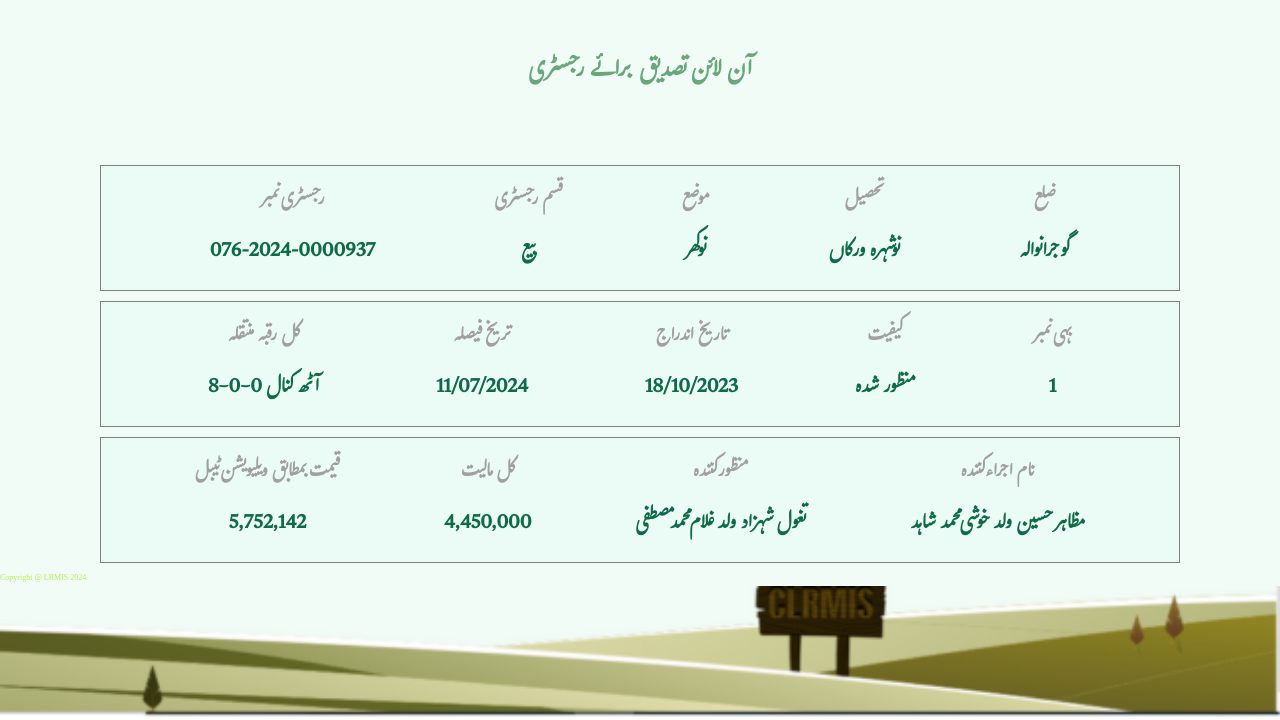
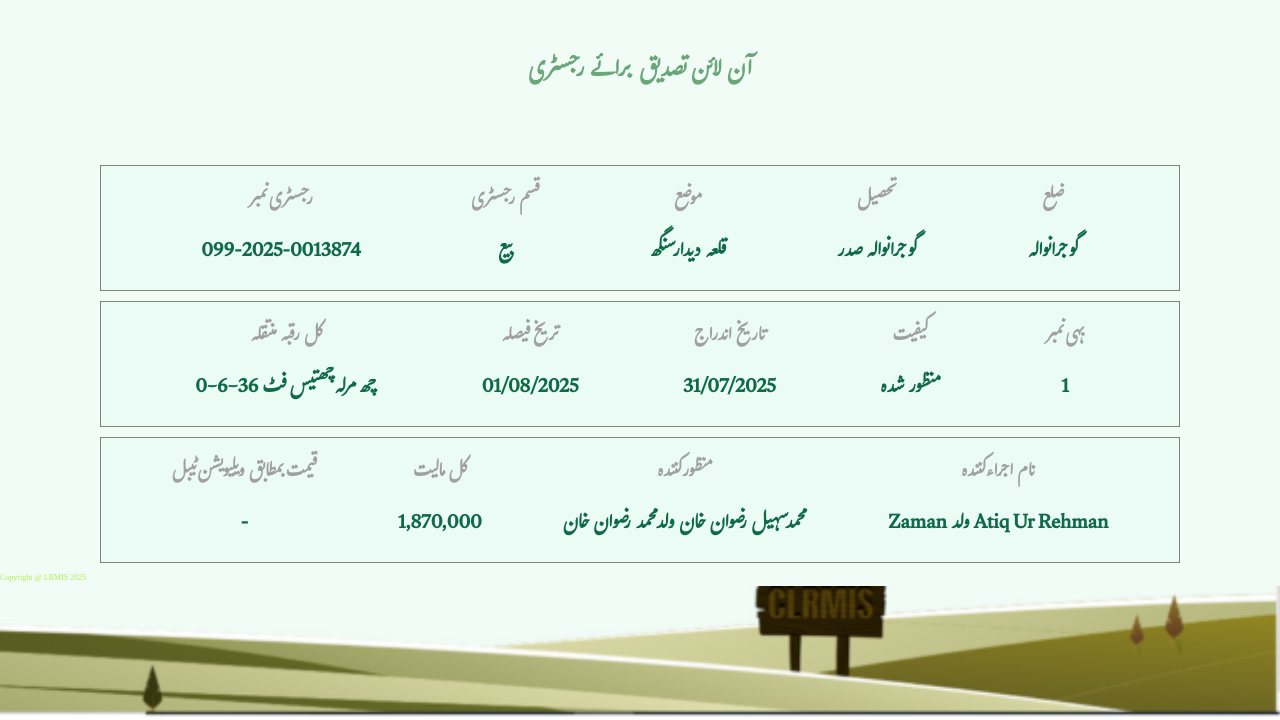
Before and after one commit to punjabzameen/https-onlinefard.punjab-zameen.gov.pk-RegistryVerification-data-HZVAQeF2tYkBM-k1QiYugCUGePYZgI-424, a plain HTML site: page index.html in a window 1280 px wide. Shown: the part 80-800 px from the top of the page. Drawn offline with Linux system fonts and the light colour scheme.

Commit message:
Update index.html

```diff
--- a/index.html
+++ b/index.html
@@ -32,7 +32,7 @@
             <div class="item text1">
                 <h3>رجسٹری نمبر
                 </h3>
-                <p>076-2024-0000937
+                <p>099-2025-0013874
                 </p>
             </div>
             <div class="item text2"><h3>قسم رجسٹری
@@ -42,13 +42,13 @@
             <div class="item text3">
                 <h3>موضع
                 </h3>
-                <p>نوکھر
+                <p>قلعہ دیدار سنگھ
                 </p>
             </div>
             <div class="item text4">
                 <h3>تحصیل
                 </h3>
-                <p>نوشہرہ ورکاں
+                <p>گوجرانوالہ صدر
                 </p>
             </div>
             <div class="item text5">
@@ -63,18 +63,18 @@
             <div class="item text1">
                 <h3>کل رقبہ منتقلہ
                 </h3>
-                <p>8-0-0 آٹھ کنال
+                <p>0-6-36 چھ مرلہ چھتیس فٹ
                 </p>
             </div>
             <div class="item text2"><h3>تریخ فیصلہ
 
             </h3>
-            <p>11/07/2024
+            <p>01/08/2025
             </p></div>
             <div class="item text3">
                 <h3>تاریخ اندراج
                 </h3>
-                <p>18/10/2023
+                <p>31/07/2025
                 </p>
             </div>
             <div class="item text4">
@@ -95,23 +95,23 @@
             <div class="item text1">
                 <h3>قیمت بمطابق ویلیویشن ٹیبل
                 </h3>
-                <p>5,752,142
+                <p>-
                 </p>
             </div>
             <div class="item text2"><h3>کل مالیت
             </h3>
-            <p>4,450,000
+            <p>1,870,000
             </p></div>
             <div class="item text3">
                 <h3>منظور کنندہ
                 </h3>
-                <p>تغول شہزاد ولد غلام محمد مصطفی
+                <p>محمد سہیل رضوان خان ولد محمد رضوان خان
                 </p>
             </div>
             <div class="item text4">
                 <h3>نام اجراء کنندہ
                 </h3>
-                <p>مظاہر حسین ولد خوشی محمد شاہد
+                <p>Zaman ولد Atiq Ur Rehman
                 </p>
             </div>
 
@@ -120,11 +120,12 @@
     </section>
     <!-- ----------------- Inage section------------------ -->
      <div class="bottom_img">
-        Copyright @ LRMIS 2024
+        Copyright @ LRMIS 2025
 
      </div>
      <!-- <div class="main">
     </div> -->
 
 </body>
+
 </html>
```
